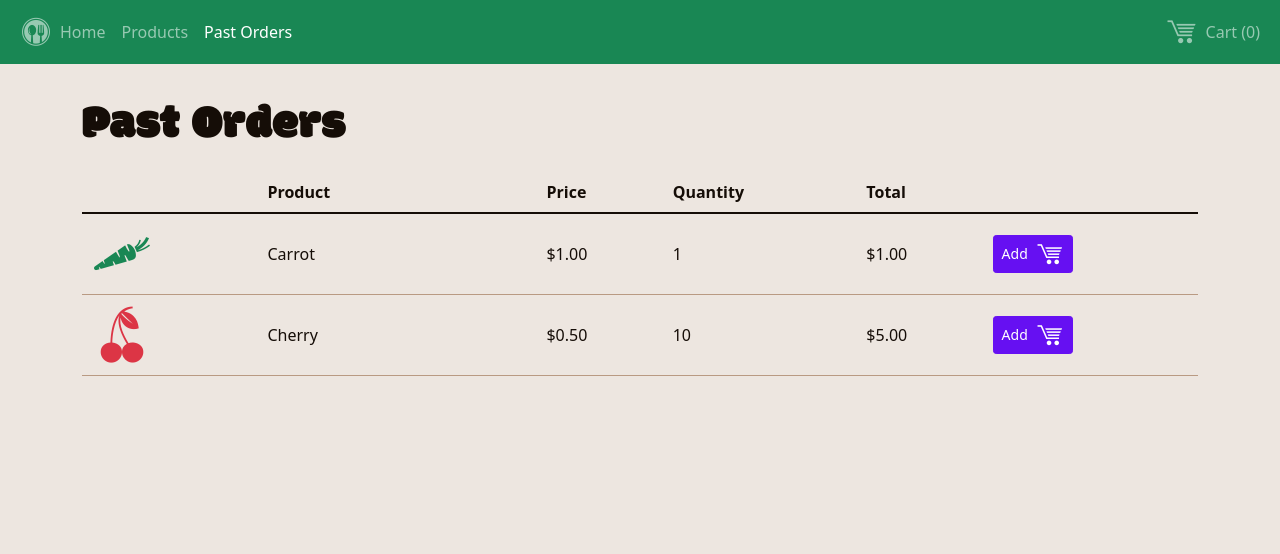
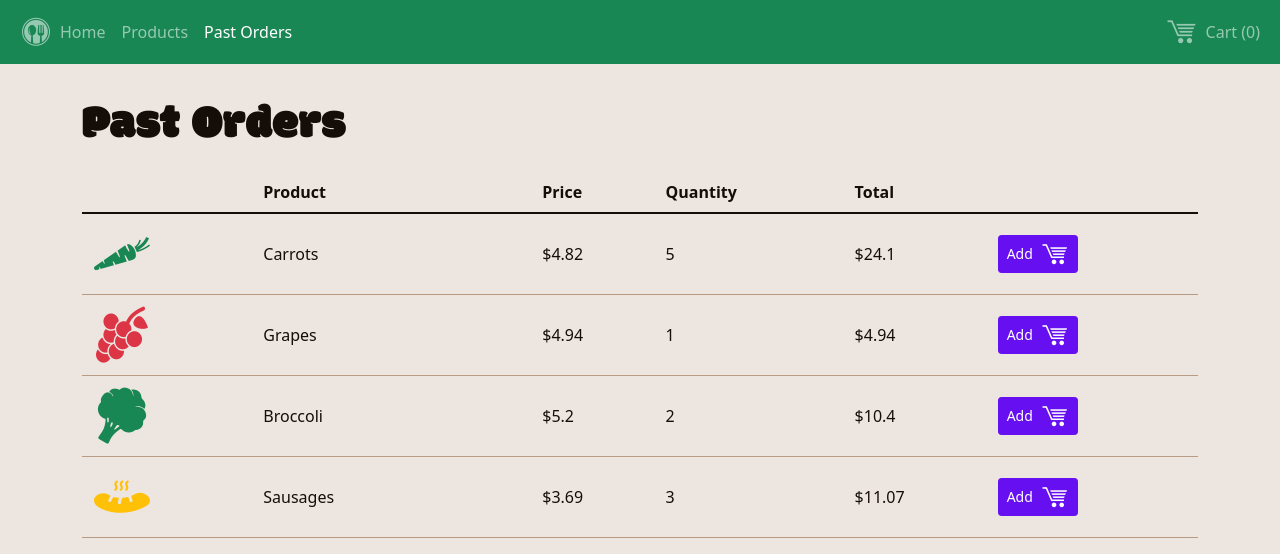
Before and after one commit to webceyhan/vue-splendid-food, a Vue app: page /past-orders in a window 1280 px wide. Shown: the top 554 px of the page. Built offline with nearby package versions, Linux system fonts and the light colour scheme.

Commit message:
static past-orders populated with sample data

```diff
--- a/src/views/PastOrders.vue
+++ b/src/views/PastOrders.vue
@@ -20,14 +20,15 @@
           </tr>
         </thead>
         <tbody>
-          <tr class="align-middle">
+          <tr class="align-middle" v-for="order in orders" :key="order.id">
             <td>
-              <i class="icofont-carrot icofont-4x text-success"></i>
+              <ProductIcon :product="order" />
+
             </td>
-            <td>Carrot</td>
-            <td>$1.00</td>
-            <td>1</td>
-            <td>$1.00</td>
+            <td>{{order.name}}</td>
+            <td>${{order.price}}</td>
+            <td>{{order.quantity}}</td>
+            <td>${{order.price * order.quantity}}</td>
             <td>
               <button class="btn btn-primary btn-sm d-flex align-items-center">
                 Add
@@ -35,21 +36,7 @@
               </button>
             </td>
           </tr>
-          <tr class="align-middle">
-            <td>
-              <i class="icofont-cherry icofont-4x text-danger"> </i>
-            </td>
-            <td>Cherry</td>
-            <td>$0.50</td>
-            <td>10</td>
-            <td>$5.00</td>
-            <td>
-              <button class="btn btn-primary btn-sm d-flex align-items-center">
-                Add
-                <i class="icofont-cart-alt icofont-2x ms-2"></i>
-              </button>
-            </td>
-          </tr>
+
         </tbody>
       </table>
     </div>
@@ -57,5 +44,16 @@
 </template>
 
 <script>
-export default {};
+
+import store from '@/store'
+import ProductIcon from '@/components/ProductIcon'
+
+export default {
+  components:{ProductIcon},
+  computed:{
+    orders(){
+      return store.orders
+    }
+  }
+};
 </script>
```
